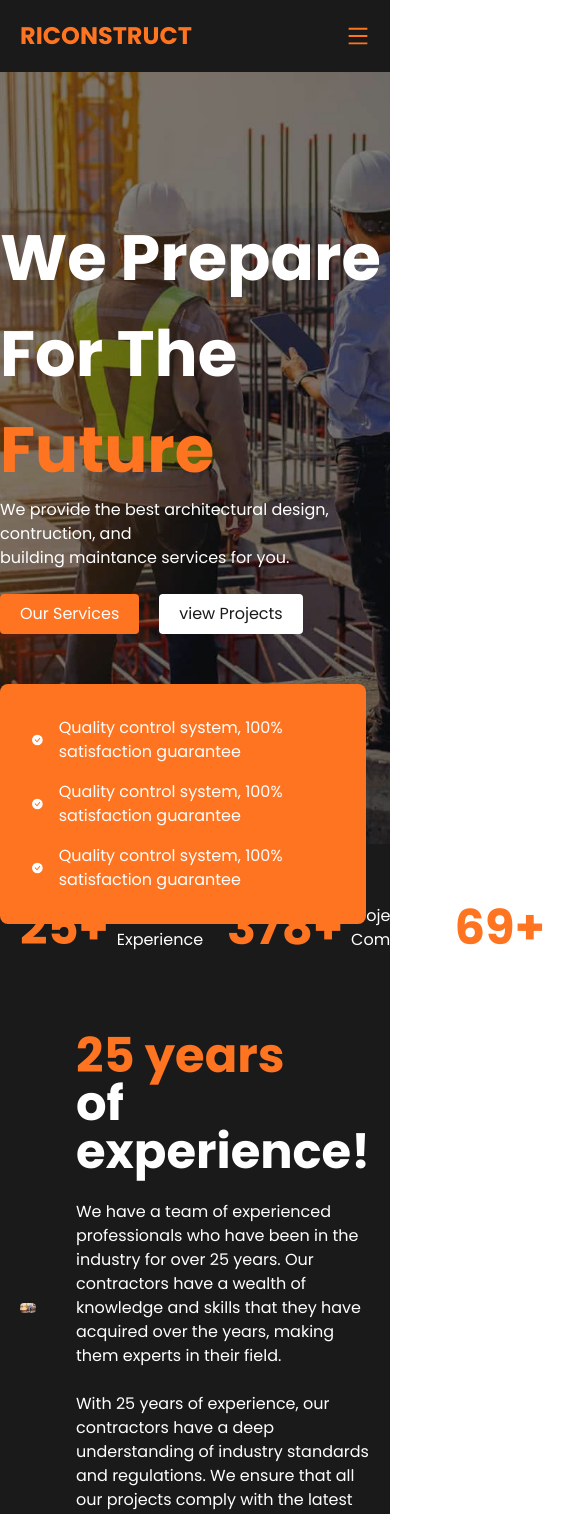
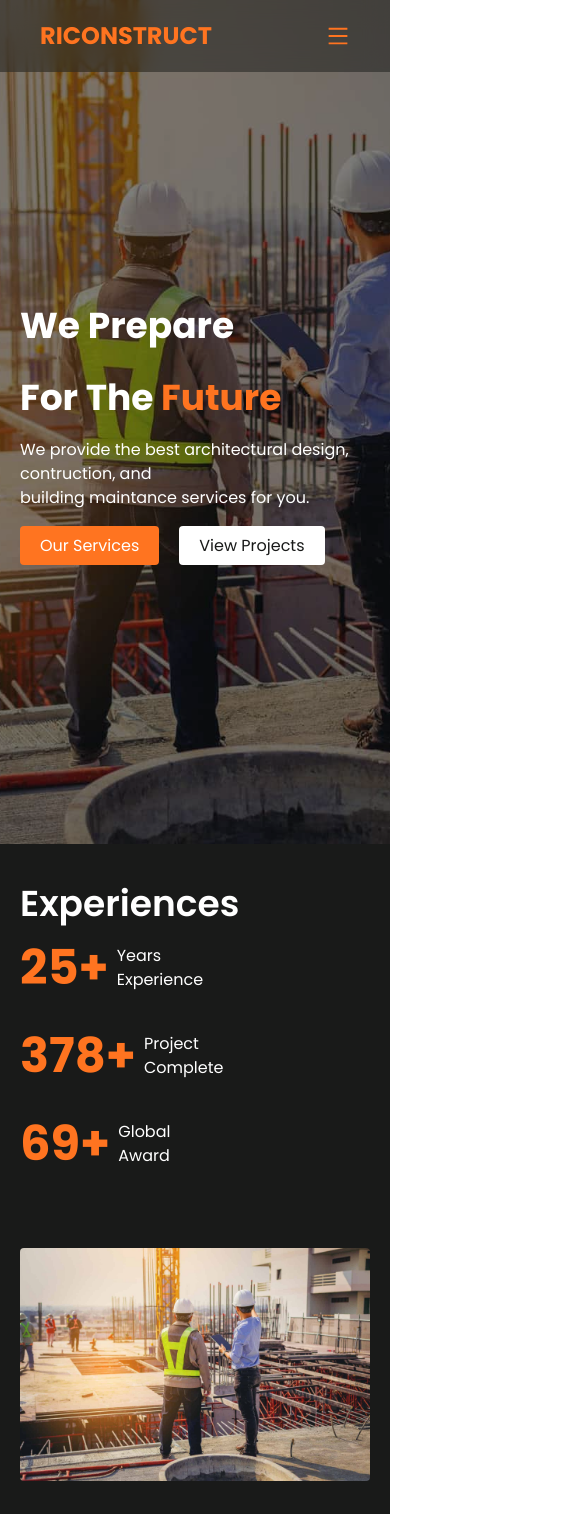
Before and after one commit to rifatptk/construction-site, a Next.js app: page / in a window 390 px wide. Shown: the top 1514 px of the page, 585 px wide, since content can reach past the window. Built offline with nearby package versions, Linux system fonts and the light colour scheme.

Commit message:
add responsiveness

```diff
--- a/src/components/Contact.jsx
+++ b/src/components/Contact.jsx
@@ -5,7 +5,7 @@ import Container from "./Container";
 
 export default function Contact() {
   return (
-    <section className="bg-brand-dark relative py-10">
+    <section id="contact" className="bg-brand-dark relative py-10">
       <picture className="brightness-[20%] absolute inset-0">
         <img src="img/banner.jpeg" alt="" className="h-full" />
       </picture>
--- a/src/components/ContactForm.jsx
+++ b/src/components/ContactForm.jsx
@@ -2,7 +2,7 @@ import React from "react";
 
 export default function ContactForm() {
   return (
-    <div className="flex-[2] bg-brand rounded-lg p-10">
+    <div className="flex-[2] bg-brand rounded-lg p-5 md:p-10">
       <h3 className="font-semibold">Request A Quote</h3>
       <p>
         Complete control over products allow us to our customers the best
@@ -10,8 +10,8 @@ export default function ContactForm() {
         do in Jhontraktor{" "}
       </p>
 
-      <form className="text-gray-400">
-        <div className="mt-5 grid grid-cols-2 gap-5">
+      <form className="text-gray-400 text-sm md:text-base">
+        <div className="mt-5 grid md:grid-cols-2 gap-5">
           <input type="text" placeholder="Name" className="px-5 py-2 rounded" />
           <input
             type="email"
@@ -34,11 +34,12 @@ export default function ContactForm() {
 
           <textarea
             placeholder="Additional Details"
-            className="col-span-2 rounded min-h-[160px] px-5 py-2"
+            className="md:col-span-2 rounded min-h-[160px] px-5 py-2"
           />
+
           <button
             type="button"
-            className="px-5 py-2 bg-brand-dark hover:bg-black col-span-2 rounded"
+            className="px-5 py-2 bg-brand-dark hover:bg-black md:col-span-2 rounded"
           >
             Submit Request
           </button>
--- a/src/components/ContactInfo.jsx
+++ b/src/components/ContactInfo.jsx
@@ -2,7 +2,7 @@ import React from "react";
 
 export default function ContactInfo() {
   return (
-    <div className="flex-1 bg-brand p-10 rounded-lg">
+    <div className="flex-1 bg-brand p-5 md:p-10 rounded-lg text-sm md:text-base">
       <h2 className="font-bold text-lg">Contact Info</h2>
 
       <ul className="mt-5 space-y-5">
--- a/src/components/Container.jsx
+++ b/src/components/Container.jsx
@@ -1,5 +1,5 @@
 import React from "react";
 
 export default function Container({ children }) {
-  return <div className="p-5 md:p-0 container mx-auto ">{children}</div>;
+  return <div className="px-5 md:px-0 container mx-auto">{children}</div>;
 }
--- a/src/components/Experience.jsx
+++ b/src/components/Experience.jsx
@@ -3,9 +3,10 @@ import Container from "./Container";
 
 export default function Experience() {
   return (
-    <section className="bg-brand-dark text-white min-h-screen  py-10">
+    <section id="about" className="bg-brand-dark text-white pt-10 pb-20">
       <Container>
-        <header className="flex gap-6">
+        <h1 className="text-4xl mb-5 font-semibold">Experiences</h1>
+        <header className="flex flex-col md:flex-row gap-10 gap-md-6">
           <p className="flex items-center gap-2 ">
             <span className="font-bold text-5xl text-brand">25+</span>
             <span>
@@ -26,7 +27,7 @@ export default function Experience() {
           </p>
         </header>
 
-        <div className="flex gap-10 items-center mt-20">
+        <div className="flex flex-col md:flex-row gap-10 items-center mt-20">
           <div className="flex-1">
             <picture>
               <img src="img/banner.jpeg" className="w-full rounded" alt="" />
--- a/src/components/Featured.jsx
+++ b/src/components/Featured.jsx
@@ -7,7 +7,7 @@ import { BsFillArrowRightCircleFill } from "react-icons/bs";
 
 export default function Featured() {
   return (
-    <section className="bg-brand text-white min-h-screen py-10">
+    <section id="projects" className="bg-brand text-white py-10">
       <Container>
         <h1 className="font-bold text-4xl text-brand-dark">
           Featured Projects
--- a/src/components/Footer.jsx
+++ b/src/components/Footer.jsx
@@ -7,7 +7,7 @@ export default function Footer() {
       <Container>
         <div className="md:flex md:justify-between">
           <div className="mb-6 md:mb-0">
-            <span className="self-center text-2xl font-semibold whitespace-nowrap dark:text-white">
+            <span className="self-center text-2xl font-semibold whitespace-nowrap text-brand">
               Riconstruct
             </span>
           </div>
@@ -17,7 +17,7 @@ export default function Footer() {
                 Resources
               </h2>
               <ul className="text-gray-600 dark:text-gray-400">
-                <li className="mb-4">Flowbite</li>
+                <li className="mb-4">Next.js</li>
                 <li>Tailwind CSS</li>
               </ul>
             </div>
--- a/src/components/Header.jsx
+++ b/src/components/Header.jsx
@@ -2,13 +2,15 @@ import { navLinks } from "@/constants";
 import Link from "next/link";
 import React, { useState } from "react";
 import { AiOutlineMenu } from "react-icons/ai";
+import Container from "./Container";
 
 export default function Header() {
   const [current, setCurrent] = useState(0);
   const [isMobileNav, setIsMobileNav] = useState(false);
   return (
-    <header id="home" className="bg-brand-dark p-5 fixed top-0 w-full z-50">
-      <div className="container mx-auto flex justify-between items-center">
+    <header className="bg-brand-dark/50 backdrop-blur-md p-5 fixed top-0 w-full z-50">
+      <Container>
+        <div className="flex justify-between items-center">
           <h1 className="uppercase text-2xl text-brand font-bold ">
             riconstruct
           </h1>
@@ -33,20 +35,23 @@ export default function Header() {
               </ul>
             </nav>
 
-          <button className="bg-brand text-white hover:bg-brand/90 rounded px-4 py-2">
+            <Link
+              href="#contact"
+              className="bg-brand text-white hover:bg-brand/90 rounded px-4 py-2"
+            >
               Contact Us
-          </button>
+            </Link>
           </div>
           {/* mobile menu button */}
           <div className="md:hidden relative">
             <AiOutlineMenu
-            className="text-brand"
+              className="text-brand cursor-pointer"
               size={24}
               onClick={() => setIsMobileNav(!isMobileNav)}
             />
 
             {isMobileNav && (
-            <div className="absolute top-10 right-0 bg-brand-dark px-6 py-4 w-60">
+              <div className="absolute top-[50px] right-0 shadow-lg rounded bg-brand-dark/50 backdrop-blur-md px-6 py-4 w-60">
                 <nav className="text-white">
                   <ul className="flex flex-col gap-4">
                     {navLinks.map((link, i) => (
@@ -64,15 +69,19 @@ export default function Header() {
                         </Link>
                       </li>
                     ))}
-                  <button className="bg-brand hover:bg-brand/90 rounded px-4 py-2 text-sm">
+                    <Link
+                      href="#contact"
+                      className="bg-brand hover:bg-brand/90 rounded px-4 py-2 text-sm"
+                    >
                       Contact Us
-                  </button>
+                    </Link>
                   </ul>
                 </nav>
               </div>
             )}
           </div>
         </div>
+      </Container>
     </header>
   );
 }
--- a/src/components/Hero.jsx
+++ b/src/components/Hero.jsx
@@ -1,9 +1,11 @@
+import Link from "next/link";
 import React from "react";
 import { BsCheckCircleFill } from "react-icons/bs";
+import Container from "./Container";
 
 export default function Hero() {
   return (
-    <section className="h-screen bg-brand-dark relative">
+    <section id="home" className="h-screen bg-brand-dark relative">
       <picture className="brightness-50">
         <img
           src="img/banner.jpeg"
@@ -12,9 +14,11 @@ export default function Hero() {
         />
       </picture>
 
-      <div className="container mx-auto absolute inset-0 flex flex-col justify-center text-white">
-        <h1 className="text-[64px] font-bold">
-          We Prepare <br /> For The <span className="text-brand">Future</span>{" "}
+      <div className="absolute inset-0 flex flex-col justify-center text-white">
+        <Container>
+          <h1 className="text-4xl md:text-[64px] font-bold my-5">
+            We Prepare <br /> For The{" "}
+            <span className="text-brand inline-block mt-8">Future</span>{" "}
           </h1>
 
           <p>
@@ -23,14 +27,20 @@ export default function Hero() {
           </p>
 
           <div className="space-x-5 mt-6">
-          <button className="bg-brand px-5 py-2 rounded">Our Services</button>
-          <button className="bg-white text-brand-dark px-5 py-2 rounded">
-            view Projects
-          </button>
+            <Link href="#services" className="bg-brand px-5 py-2 rounded">
+              Our Services
+            </Link>
+            <Link
+              href="#projects"
+              className="bg-white text-brand-dark px-5 py-2 rounded"
+            >
+              View Projects
+            </Link>
           </div>
+        </Container>
       </div>
 
-      <div className="absolute -bottom-20 right-6 bg-brand rounded-lg p-8 text-white space-y-4">
+      <div className=" hidden md:block absolute -bottom-20 right-6 bg-brand rounded-lg p-8 text-white space-y-4">
         <div className="flex items-center gap-4">
           <BsCheckCircleFill />
           <span>Quality control system, 100% satisfaction guarantee</span>
--- a/src/components/Reviews.jsx
+++ b/src/components/Reviews.jsx
@@ -7,7 +7,7 @@ export default function Reviews() {
   const [currentReview, setcurrentReview] = useState(1);
 
   return (
-    <section className="bg-brand-dark text-white py-10">
+    <section id="services" className="bg-brand-dark text-white py-10">
       <Container>
         <div className="text-center">
           <h1 className="text-brand text-2xl font-bold ">
--- a/src/constants.js
+++ b/src/constants.js
@@ -1,8 +1,8 @@
 export const navLinks = [
   { title: "Home", href: "#home" },
   { title: "About Us", href: "#about" },
-  { title: "Service", href: "#service" },
-  { title: "Project", href: "#project" },
+  { title: "Services", href: "#services" },
+  { title: "Projects", href: "#projects" },
 ];
 
 export const featuredProjects = [
--- a/src/pages/index.js
+++ b/src/pages/index.js
@@ -16,7 +16,6 @@ export default function Home() {
         <meta name="viewport" content="width=device-width, initial-scale=1" />
         <link rel="icon" href="/favicon.ico" />
       </Head>
-
       <Header />
       <Hero />
       <Experience />
```
Lines whose indentation alone changed are shown as unchanged.
